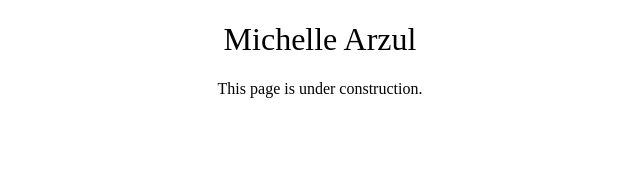
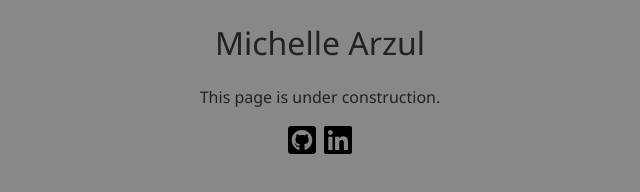
Before and after one commit to michelle-arzul/michelle-arzul.github.io, a plain HTML site: page index.html in a window 1280 px wide. Shown: the whole page, without its empty margins (320-960 px from the left). Drawn offline with Linux system fonts and the light colour scheme.

Commit message:
add social links

```diff
--- a/index.html
+++ b/index.html
@@ -10,6 +10,10 @@
   </head>
   <body>
   	<h1>Michelle Arzul</h1>
-  	<p>This page is under construction.</p>
+    <p>This page is under construction.</p>
+    <a href="https://github.com/michelle-arzul"><img class="icon" src="assets/github-square.svg" /></a>
+    <a href="https://www.linkedin.com/in/michelle-aj-arzul/"><img class="icon" src="assets/linkedin.svg" /></a>
   </body>
 </html>
+
+<!-- Icons by Font Awesome https://fontawesome.com/ -->
--- a/style.css
+++ b/style.css
@@ -1,6 +1,15 @@
 body {
+	background-color: #888;
+	color: #222;
 	text-align: center;
+	font-family: "Segoe UI", Arial, sans-serif;
 }
+
 h1 {
 	font-weight: 200;
 }
+
+.icon {
+	width: 32px;
+	height: 32px;
+}
```
Also changed, not shown: assets/github-square.svg (added), assets/linkedin.svg (added).
